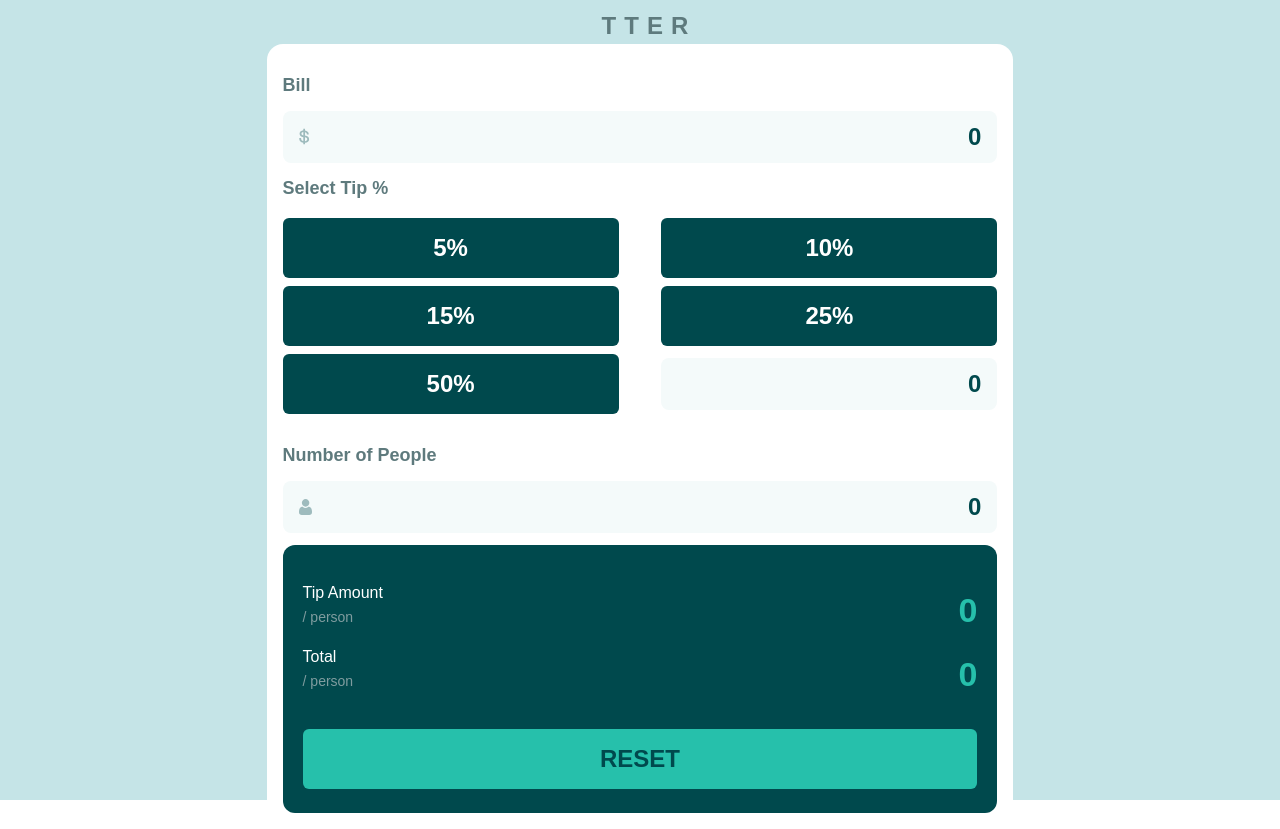
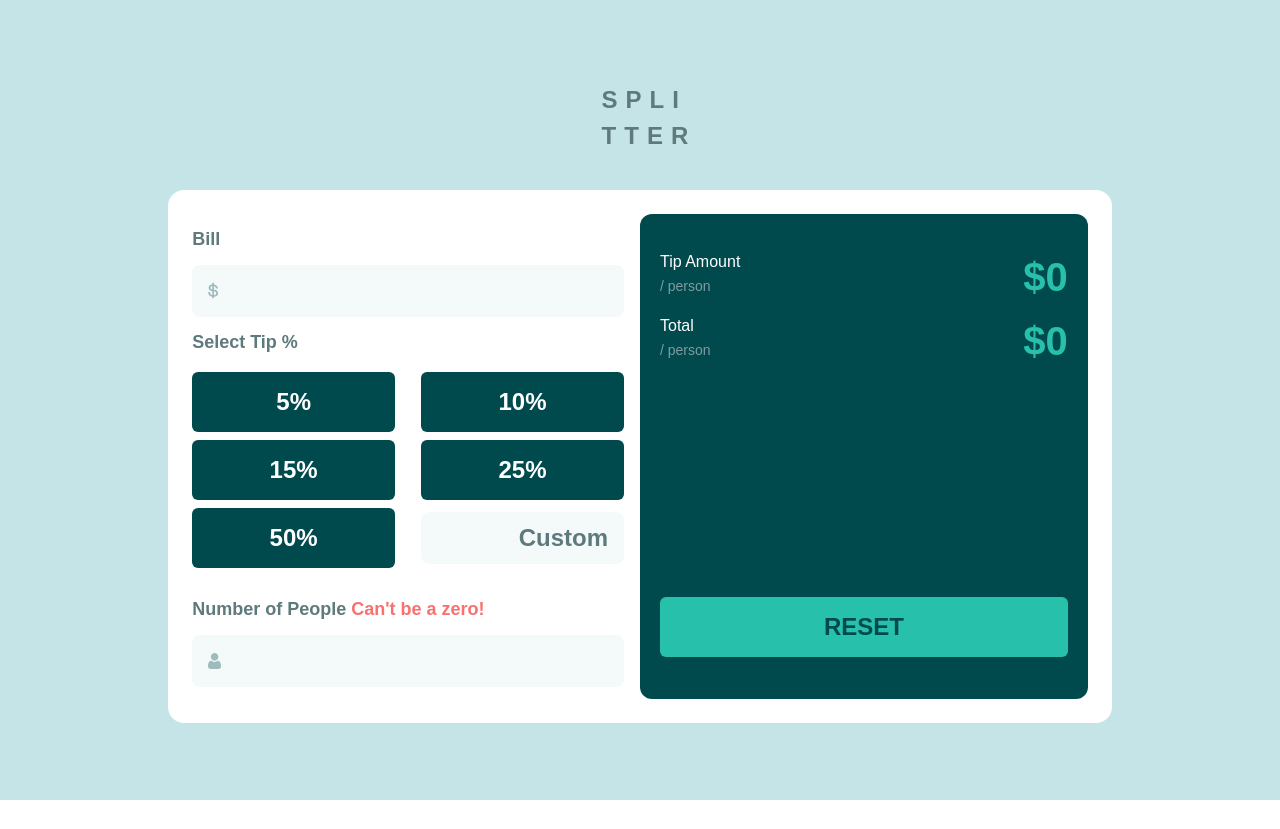
Before and after one commit to DominikRasinski/tip-calculator-challenge, a React (Create React App) app in the folder tip-calculator/: page / in a window 1280 px wide. After the commit the page ends 800 px from the top, so only its background shows below. Built offline with nearby package versions, Linux system fonts and the light colour scheme.

Commit message:
fix some bugs and make custom tip seperate

```diff
--- a/tip-calculator/src/componnets/button.tsx
+++ b/tip-calculator/src/componnets/button.tsx
@@ -1,9 +1,9 @@
-import { openUnionType } from './calculator/calculator';
+import { universalUnionType } from './calculator/calculator';
 
 interface ButtonProps {
   id: number;
   buttonName: string;
-  open: openUnionType;
+  open: universalUnionType;
   classCss?: string;
   bgColor?: 'primary' | 'second' | 'none';
   onClick: (id: number, event: any) => void;
--- a/tip-calculator/src/componnets/calculator/calculator.tsx
+++ b/tip-calculator/src/componnets/calculator/calculator.tsx
@@ -6,13 +6,14 @@ import { IconPerson } from '../icons/icon-person';
 import { useState } from 'react';
 import { buttons } from './buttons';
 
-export type openUnionType = null | number;
+export type universalUnionType = null | number;
 
 export const Calculator = () => {
-  const [bill, setBill] = useState(0);
-  const [people, setPeople] = useState(0);
-  const [tip, setTip] = useState(0);
-  const [isOpen, setIsOpen] = useState<openUnionType>(null);
+  const [bill, setBill] = useState<universalUnionType>(null);
+  const [people, setPeople] = useState<universalUnionType>(null);
+  const [tip, setTip] = useState<universalUnionType>(null);
+  const [customTip, setCustomTip] = useState<universalUnionType>(null);
+  const [isOpen, setIsOpen] = useState<universalUnionType>(null);
 
   const handleOpen = (id: number, event: any) => {
     setIsOpen(id);
@@ -22,7 +23,6 @@ export const Calculator = () => {
 
   const handleBill = (event: any) => {
     setBill(Number(event));
-    console.log(bill);
   }
 
   const handlePeople = (event: any) => {
@@ -30,21 +30,23 @@ export const Calculator = () => {
   }
 
   const handleCustom = (event: any) => {
-    let tip = Number(event);
-    if(!isNaN(tip)) {
-      setTip(tip);
+    if(isFinite(Number(event))) {
+      setTip(null);
+      setCustomTip(Number(event));
     }
   }
 
   const handleReset = () => {
-    setBill(0);
-    setPeople(0);
-    setTip(0);
+    setBill(null);
+    setPeople(null);
+    setTip(null);
+    setCustomTip(null)
   }
 
   return (
     <div className=' flex items-center justify-center flex-col'>
-      <div className='bg-hsl-white flex items-center justify-center flex-col p-4 rounded-2xl'>
+      <div className='bg-hsl-white flex items-center justify-center flex-col md:flex-row p-4 md:p-6 rounded-2xl'>
+        <div className='md:w-1/2 md:pr-4'>
           <div className='w-full'>
             <p className='text-[18px] py-3 text-dark-grayish-cyan font-bold'>
               Bill
@@ -76,19 +78,22 @@ export const Calculator = () => {
                 inputCss='w-full'
                 containerCss='w-[47%]'
                 onChange={(e) => handleCustom(e.target.value)}
-              value={`${tip}`}
+                value={`${customTip}`}
               />
             </div>
           </div>
           <div className='w-full py-3'>
             <p className='text-[18px] py-3 text-dark-grayish-cyan font-bold'>
-            Number of People
+              Number of People <span className='text-red-400 text-right w-full'>{people ? '' : "Can't be a zero!"}</span>
             </p>
             <Input icon={<IconPerson />}
             onChange={(e) => handlePeople(e.target.value)}
             value={`${people}`}/>
           </div>
-        <ViewResult onReset={handleReset} tip={tip} peopleNumber={people} bill={bill}/>
+        </div>
+        <div className='w-full md:w-1/2 md:h-full'>
+          <ViewResult onReset={handleReset} tip={tip} peopleNumber={people} bill={bill} customTip={customTip}/>
+        </div>
       </div>
     </div>
   );
--- a/tip-calculator/src/componnets/calculator/viewResult.tsx
+++ b/tip-calculator/src/componnets/calculator/viewResult.tsx
@@ -1,34 +1,51 @@
 import { useEffect, useState } from 'react';
 import { Button } from '../button';
 
+import { universalUnionType } from './calculator';
+
 interface ViewResultProps {
   onReset: () => void;
-  tip: number;
-  peopleNumber: number;
-  bill: number;
+  tip: universalUnionType;
+  customTip: universalUnionType;
+  peopleNumber: universalUnionType;
+  bill: universalUnionType;
 }
 
 export const ViewResult = (props: ViewResultProps) => {
   const [total, setTotal] = useState(0);
   const [tipPerPerson, setTipPerPerson] = useState(0);
-  const { onReset, tip, peopleNumber, bill } = props;
+  const { onReset, tip, peopleNumber, bill, customTip } = props;
 
   useEffect(() => {
-    let total = (bill + (bill * (tip / 100))) / peopleNumber;
-    let tipPerPerson = total - (bill / peopleNumber);
-    if (isNaN(total)) {
+    let tipValue = tip === null ? customTip : tip;
+    let billValue = 0, peopleNumberValue = 0;
+
+    if (bill === null) {
+      billValue = 0;
+    } else {
+      billValue = bill;
+    }
+    if (peopleNumber === null) {
+      peopleNumberValue = 0;
+    } else {
+      peopleNumberValue = peopleNumber;
+    }
+
+    let total = Number(((billValue + (billValue * ((tipValue ? tipValue : 0) / 100))) / peopleNumberValue).toFixed(2));
+    let tipPerPerson = Number((total - (billValue / peopleNumberValue)).toFixed(2));
+    if (!isFinite(total)) {
       total = 0;
     }
-    if(isNaN(tipPerPerson)) {
+    if(!isFinite(tipPerPerson)) {
       tipPerPerson = 0;
     }
     setTotal(total);
     setTipPerPerson(tipPerPerson);
-  }, [bill, tip, peopleNumber]);
+  }, [bill, tip, peopleNumber, customTip]);
 
 
   return (
-    <div className='bg-very-dark-cyan rounded-xl w-full p-5'>
+    <div className='bg-very-dark-cyan rounded-xl w-full p-5 md:h-full'>
       <div className='py-4'>
         <div>
           <p className='text-hsl-white w-1/2 inline-block'>
@@ -38,8 +55,8 @@ export const ViewResult = (props: ViewResultProps) => {
               / person
             </span>
           </p>
-          <p className='text-2xl font-bold w-1/2 inline-block text-right text-[34px] text-strong-cyan'>
-            {tipPerPerson}
+          <p className='text-2xl md:text-[40px] font-bold w-1/2 inline-block text-right text-[34px] text-strong-cyan'>
+            ${tipPerPerson}
           </p>
         </div>
         <div className='py-4'>
@@ -48,19 +65,21 @@ export const ViewResult = (props: ViewResultProps) => {
             <br />
             <span className='text-[14px] text-grayish-cyan'> / person</span>
           </p>
-          <p className='text-2xl font-bold w-1/2 inline-block text-right text-[34px] text-strong-cyan'>
-            {total}
+          <p className='text-2xl md:text-[40px] font-bold w-1/2 inline-block text-right text-[34px] text-strong-cyan'>
+            ${total}
           </p>
         </div>
       </div>
+      <div className='md:flex md:items-end md:h-3/5'>
       <Button
         buttonName='RESET'
         bgColor='second'
-        classCss='w-full m-0 active:bg-light-grayish-cyan'
+        classCss='w-full m-0 active:bg-light-grayish-cyan relative cursor-pointer'
         onClick={() => onReset()}
         id={9039}
         open={null}
       />
+      </div>
     </div>
   );
 };
--- a/tip-calculator/src/componnets/input.tsx
+++ b/tip-calculator/src/componnets/input.tsx
@@ -11,8 +11,14 @@ export const Input = (props: InputProps) => {
   const { icon, placeholder, value, onChange} = props;
   let { inputCss, containerCss } = props;
 
+  let displayValue = value;
+
   if (!containerCss) {
     containerCss = 'w-full';
+  }
+
+  if(displayValue === null || displayValue === "null" ) {
+    displayValue = '';
   }
 
   return (
@@ -20,9 +26,9 @@ export const Input = (props: InputProps) => {
       {icon && <span className='absolute left-4'>{icon}</span>}
       <input
         type='text'
-        className={`${inputCss} placeholder:text-dark-grayish-cyan pl-6 pr-4 text-right bg-very-light-grayish-cyan py-2 rounded-lg text-very-dark-cyan font-bold text-[24px]`}
+        className={`${inputCss} focus:border-strong-cyan!important placeholder:text-dark-grayish-cyan pl-6 pr-4 text-right bg-very-light-grayish-cyan py-2 rounded-lg text-very-dark-cyan font-bold text-[24px] cursor-pointer`}
         placeholder={placeholder}
-        value={value}
+        value={displayValue}
         onChange={(e) => onChange(e)}
         />
     </div>
--- a/tip-calculator/src/componnets/logo.tsx
+++ b/tip-calculator/src/componnets/logo.tsx
@@ -18,7 +18,7 @@ export const Logo = (props: LogoProps) => {
   const logoTextArraySecondHalfString = logoTextArraySecondHalf.join('');
 
   return (
-    <div className='flex items-center justify-center w-auto h-20'>
+    <div className='flex items-center justify-center w-auto h-20 mb-8'>
       <h1 className='w-[4.8rem] text-wrap text-dark-grayish-cyan font-bold text-[24px] tracking-[0.5rem]'>
         {logoTextArrayFirstHalfString} {logoTextArraySecondHalfString}
       </h1>
```
Lines whose indentation alone changed are shown as unchanged.
